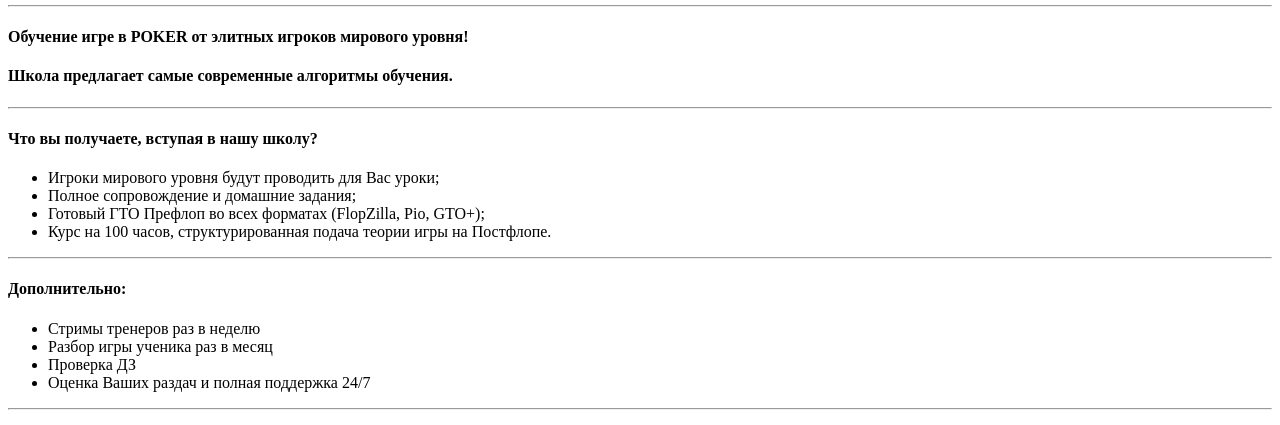
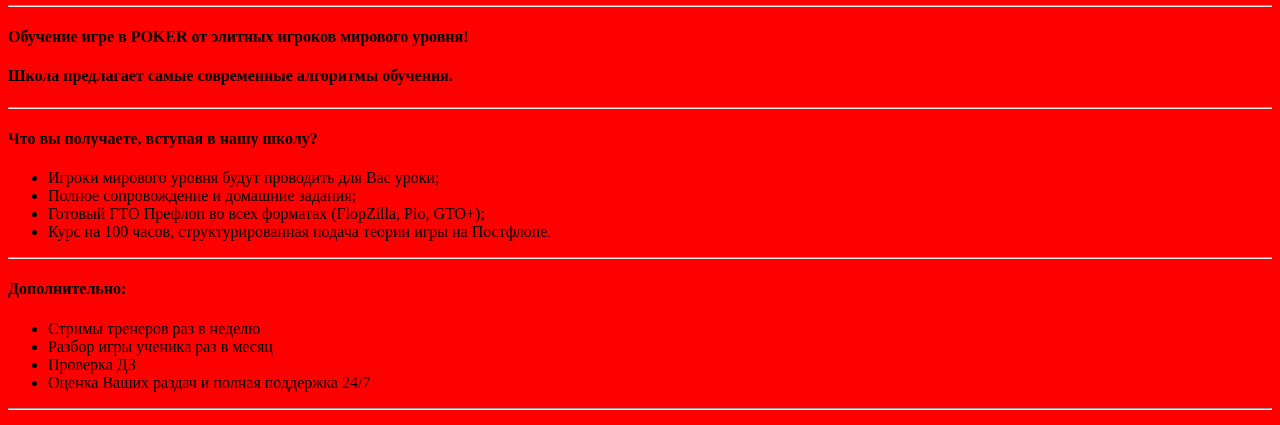
Before and after one commit to cjkdth/poker, a plain HTML site: page index.html in a window 1280 px wide. Shown: the part 153-578 px from the top of the page. Drawn offline with Linux system fonts and the light colour scheme.

Commit message:
Update index.html

```diff
--- a/index.html
+++ b/index.html
@@ -4,7 +4,7 @@
     <meta charset="UTF-8">
     <title>PokerSchool</title>
 </head>
-<body>
+<body style="background: red;">
     <table cellspacing="30">
 <th><img src="pic4.png" width="50" alt="404"></th>
 <th><h1>POKER SCHOOL 22</h1></th>
```
